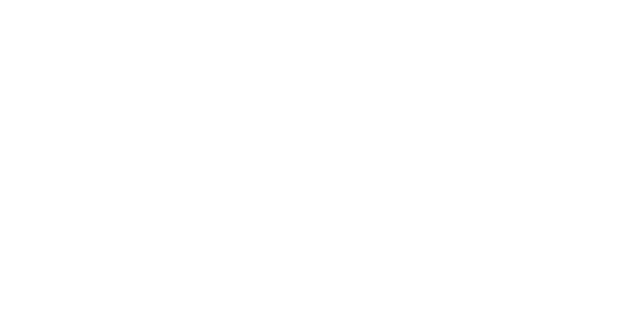
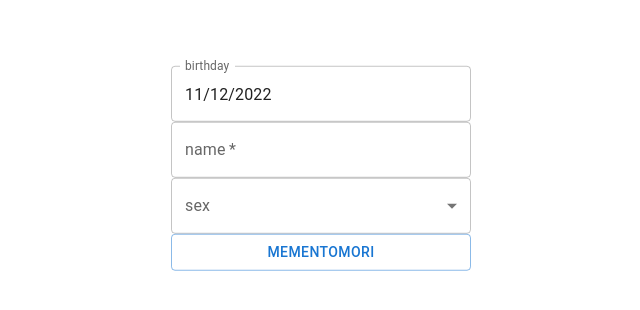
Before and after one commit to rlagudals95/memento_next, a Next.js app: page / in a window 1280 px wide. Shown: the part 232-542 px from the top of the page, without its empty margins (319-959 px from the left). Built offline with nearby package versions, Linux system fonts and the light colour scheme.

Commit message:
recursive setTimeout

```diff
--- a/package.json
+++ b/package.json
@@ -20,6 +20,11 @@
     "prepare": "husky install"
   },
   "dependencies": {
+    "@emotion/react": "^11.10.5",
+    "@emotion/styled": "^11.10.5",
+    "@mui/material": "^5.10.14",
+    "@mui/x-date-pickers": "^5.0.8",
+    "moment": "^2.29.4",
     "next": "^13.0.0",
     "next-seo": "^5.8.0",
     "react": "^18.2.0",
--- a/src/components.tsx/CountTimer.tsx
+++ b/src/components.tsx/CountTimer.tsx
@@ -1,16 +1,41 @@
-import React, { useEffect, useState, memo } from "react";
+import React, { useEffect, useState, useCallback, memo } from "react";
+import { SEX } from "@/constants";
 
 const CountTimer = () => {
-  useEffect(() => {
-
-    console.log('seconds : ', Math.floor(new Date().getTime() / 1000));
-    console.log('minutes :', (new Date().getFullYear() + 80));
+  const [lifeSeconds, setLifeSeconds] = useState(0);
+  const [test, setTest] = useState(1000);
 
 
 
-    console.log(Math.floor(new Date().getTime() / 1000));
+  const setLifeExpectancyAndStartCounting = useCallback(() => {
+    const birthday = localStorage.getItem("birthday") as unknown as string;
+    const lifeExpectancyBySex =
+      localStorage.getItem("sex") === SEX.FEMALE ? 80 : 83;
+
+    const lifeExpectancyDate =
+      `${String(parseInt(birthday.substring(0, 4)) + lifeExpectancyBySex)}` +
+      String(birthday.substr(4, 8));
+    const lifeExpectancySeconds = new Date(lifeExpectancyDate).getTime() / 1000;
+
+    setLifeSeconds(lifeExpectancySeconds);
   }, []);
-  return <>0000</>;
+
+  useEffect(() => {
+    setLifeExpectancyAndStartCounting();
+
+    function setTimeOutRecursion() {
+      setTimeout(function () {
+        console.log("count")
+        setTest(test - 1);
+        setTimeOutRecursion();
+      }, 1000);
+    }
+
+    setTimeOutRecursion();
+    // /return setTimeOutRecursion();
+  }, []);
+
+  return <>{test}</>;
 };
 
 export default memo(CountTimer);
--- a/src/pages/InitPage.tsx
+++ b/src/pages/InitPage.tsx
@@ -1,17 +1,123 @@
 import { useRouter } from "next/router";
+import React, { useState, useCallback, useEffect } from "react";
+import dayjs, { Dayjs } from "dayjs";
+import {
+  Button,
+  FormControl,
+  MenuItem,
+  InputLabel,
+  Select,
+} from "@mui/material";
+import TextField from "@mui/material/TextField";
+import { LocalizationProvider } from "@mui/x-date-pickers/LocalizationProvider";
+import { AdapterDayjs } from "@mui/x-date-pickers/AdapterDayjs";
+import { MobileDatePicker } from "@mui/x-date-pickers/MobileDatePicker";
+import { SEX } from "@/constants";
 
 const InitPage = () => {
+  useEffect(() => {
+    if (
+      localStorage.getItem("birthday") &&
+      localStorage.getItem("name") &&
+      localStorage.getItem("sex")
+    ) {
+      router.replace("/MainPage");
+    }
+  }, []);
   const router = useRouter();
+  const [date, setDate] = useState<Dayjs | null>(dayjs(new Date()));
+  const [name, setName] = useState("");
+  const [sex, setSex] = useState("");
 
-  const goMainPage = () => {
+  const handleChangeDate = useCallback(
+    (newValue: Dayjs | null) => {
+      setDate(newValue);
+    },
+    [date]
+  );
+
+  const handleChangeName = useCallback(
+    (e: React.ChangeEvent) => {
+      //@ts-ignore
+      setName(e.target?.value);
+    },
+    [name]
+  );
+
+  const handleClickGoMain = useCallback(async () => {
+    console.log(date, name, sex);
+    if (!date || !name || !sex) {
+      alert("입력을 확인해 주세요!");
+      return;
+    }
+
+    await localStorage.setItem("birthday", date.format("YYYY-MM-DD"));
+    await localStorage.setItem("name", name);
+    await localStorage.setItem("sex", sex);
     router.replace("/MainPage");
-  };
+  }, [name, date, sex]);
 
+  const sexList = [SEX.FEMALE, SEX.MALE];
+
+  const handleChangeSex = useCallback(
+    (e: React.ChangeEvent) => {
+      //@ts-ignore
+      setSex(e.target.value);
+    },
+    [sex]
+  );
   return (
-    <div
-      onClick={goMainPage}
-      className="absolute top-1/2 left-1/2 transform -translate-x-1/2 -translate-y-1/2"
-    >
+    <div className="absolute top-1/2 left-1/2 transform -translate-x-1/2 -translate-y-1/2">
+      <div className="flex flex-col">
+        <LocalizationProvider dateAdapter={AdapterDayjs}>
+          <MobileDatePicker
+            className="w-full"
+            label="birthday"
+            inputFormat="MM/DD/YYYY"
+            value={date}
+            onChange={handleChangeDate}
+            renderInput={(params) => <TextField {...params} />}
+          />
+          <TextField
+            className="my-5 w-full"
+            required
+            id="outlined-required"
+            label="name"
+            value={name}
+            onChange={handleChangeName}
+            defaultValue="name"
+            sx={{ width: 300 }}
+          />
+
+          <FormControl>
+            <InputLabel id="demo-simple-select-helper-label">sex</InputLabel>
+            <Select
+              labelId="demo-simple-select-helper-label"
+              id="demo-simple-select-helper"
+              value={sex}
+              label="sex"
+              //@ts-ignore
+              onChange={handleChangeSex}
+            >
+              {Array.from(sexList).map((sex) => {
+                return (
+                  <MenuItem key={sex} value={sex}>
+                    {sex}
+                  </MenuItem>
+                );
+              })}
+            </Select>
+          </FormControl>
+          <Button
+            className="my-3"
+            color="primary"
+            onClick={handleClickGoMain}
+            variant="outlined"
+          >
+            mementomori
+          </Button>
+        </LocalizationProvider>
+      </div>
     </div>
   );
 };
```
Also changed, not shown: 1 other file (tests, documents, lock files or other folders).
